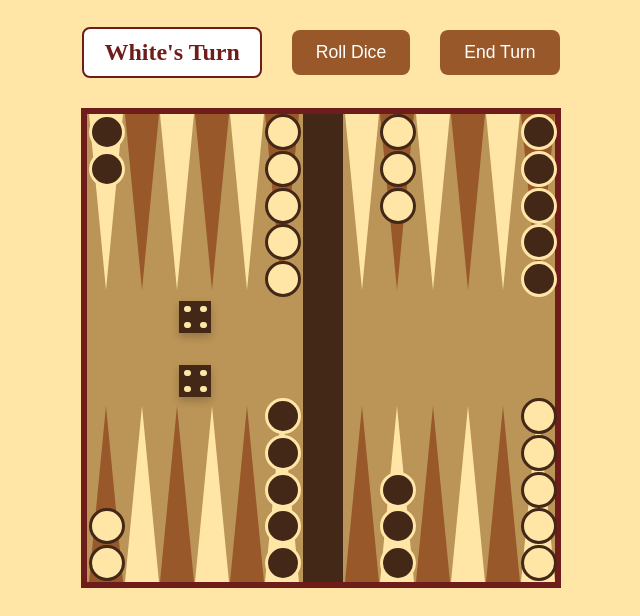
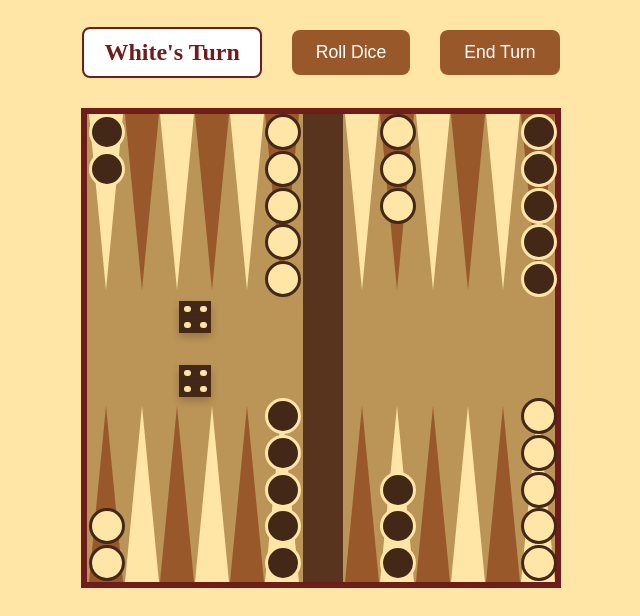
Before and after one commit to MorningHighRiseSunset/backgammon-twoplayer, a plain HTML site: page index.html in a window 1280 px wide. Shown: the part 192-808 px from the top of the page, without its empty margins (319-959 px from the left). Drawn offline with Linux system fonts and the light colour scheme.

Commit message:
Update styles.css

```diff
--- a/styles.css
+++ b/styles.css
@@ -1,5 +1,6 @@
 :root {
     --black-color: #432818;
+    --board-color: #58331e;
     --white-color: #FFE6A7;
     --bg-color: #FFE6A7;
     --primary-color: #BB9457;
@@ -257,7 +258,7 @@ html body #players .current .color-control {
     justify-content: space-around;
     width: 5vmin;
     height: 60vmin;
-    background-color: var(--black-color);
+    background-color: var(--board-color);
 }
 
 #board-bar .white,
```
